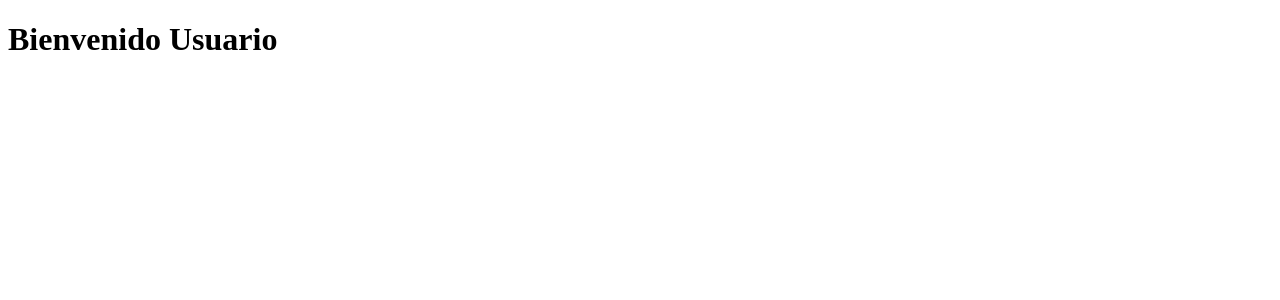
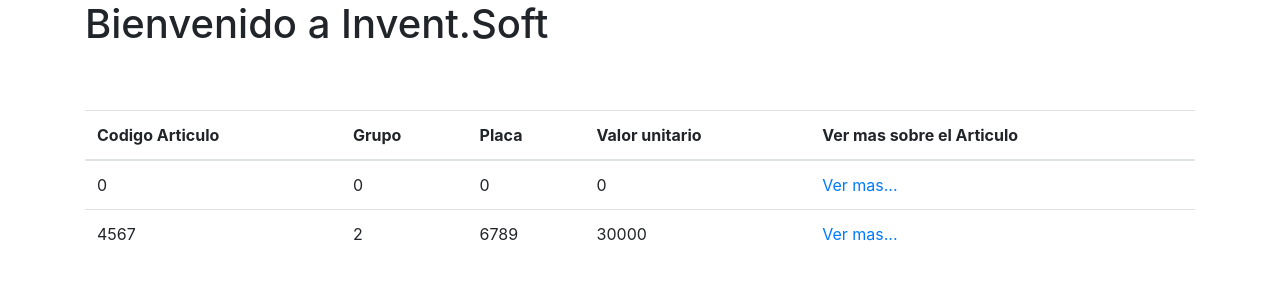
Before and after one commit to martha05/Invent.Soft, a PHP site: page /iniciousu.php in a window 1280 px wide. Shown: the top 300 px of the page. Run offline with PHP 8.4, Linux system fonts and the light colour scheme; data comes from the database, SQL or seed files in the repository; a stand-in replaces the project's code that opens the database connection; some libraries are stand-ins or nearby versions.

Commit message:
vista usuario

```diff
--- a/iniciousu.php
+++ b/iniciousu.php
@@ -1,11 +1,76 @@
+<?php
+include("registro/conexion.php");
+
+
+?>
+
 <!DOCTYPE html>
 <html lang="en">
 <head>
     <meta charset="UTF-8">
     <meta name="viewport" content="width=device-width, initial-scale=1.0">
-    <title>Usuario</title>
+    <title>Inico Usuario</title>
+    <link rel="stylesheet" href="css/inicioadmin.css">
+    <link rel="stylesheet"
+    href="https://use.fontawesome.com/releases/v5.6.3/css/all.css">
+    <link rel="stylesheet" href="https://stackpath.bootstrapcdn.com/bootstrap/4.4.1/css/bootstrap.min.css" integrity="sha384-Vkoo8x4CGsO3+Hhxv8T/Q5PaXtkKtu6ug5TOeNV6gBiFeWPGFN9MuhOf23Q9Ifjh" crossorigin="anonymous">
+
 </head>
 <body>
-    <h1>Bienvenido Usuario</h1>
+
+    <div class="container">
+
+        <div class="menu">
+            <h1>Bienvenido a Invent.Soft</h1>
+            <a href="login.php"style="text-decoration: none; color: white;"><p>Cerrar Sesión</p></a>
+        </div>
+
+
+        <div class="pagina" style="margin-top: 30px;">
+        <table class="table table-border ">
+                <thead>
+                    <tr>
+                        <th>Codigo Articulo</th>
+                        <th>Grupo</th>
+                        <th>Placa</th>
+                        <th>Valor unitario</th>
+                        <th>Ver mas sobre el Articulo</th>
+
+                        <tbody>
+                            <?php
+
+                            $query = "SELECT * FROM articiculo";
+                            $q = mysqli_query($conexion, $query);
+
+                            while($fila=mysqli_fetch_array($q)){ ?>
+                            <tr>
+
+                                <td><?php echo $fila['codigo_art'] ?></td>
+                                <td><?php echo $fila['grupo'] ?></td>
+                                <td><?php echo $fila['placa'] ?></td>
+                                <td><?php echo $fila['valor_unitario'] ?></td>
+                                <td><a href="descripcionar.php">Ver mas...</a>
+                            </td>
+
+                            </tr>
+
+
+                            <?php } ?>
+
+                        </tbody>
+                    </tr>
+                </thead>
+
+            </table>
+
+        </div>
+        </div>
+
+
+        <script src="https://code.jquery.com/jquery-3.5.1.slim.min.js" integrity="sha384-DfXdz2htPH0lsSSs5nCTpuj/zy4C+OGpamoFVy38MVBnE+IbbVYUew+OrCXaRkfj" crossorigin="anonymous"></script>
+        <script src="https://stackpath.bootstrapcdn.com/bootstrap/4.5.2/js/bootstrap.min.js" integrity="sha384-B4gt1jrGC7Jh4AgTPSdUtOBvfO8shuf57BaghqFfPlYxofvL8/KUEfYiJOMMV+rV" crossorigin="anonymous"></script>
+    <script src="https://cdn.jsdelivr.net/npm/popper.js@1.16.1/dist/umd/popper.min.js" integrity="sha384-9/reFTGAW83EW2RDu2S0VKaIzap3H66lZH81PoYlFhbGU+6BZp6G7niu735Sk7lN" crossorigin="anonymous"></script>
+
+
 </body>
 </html>
```
